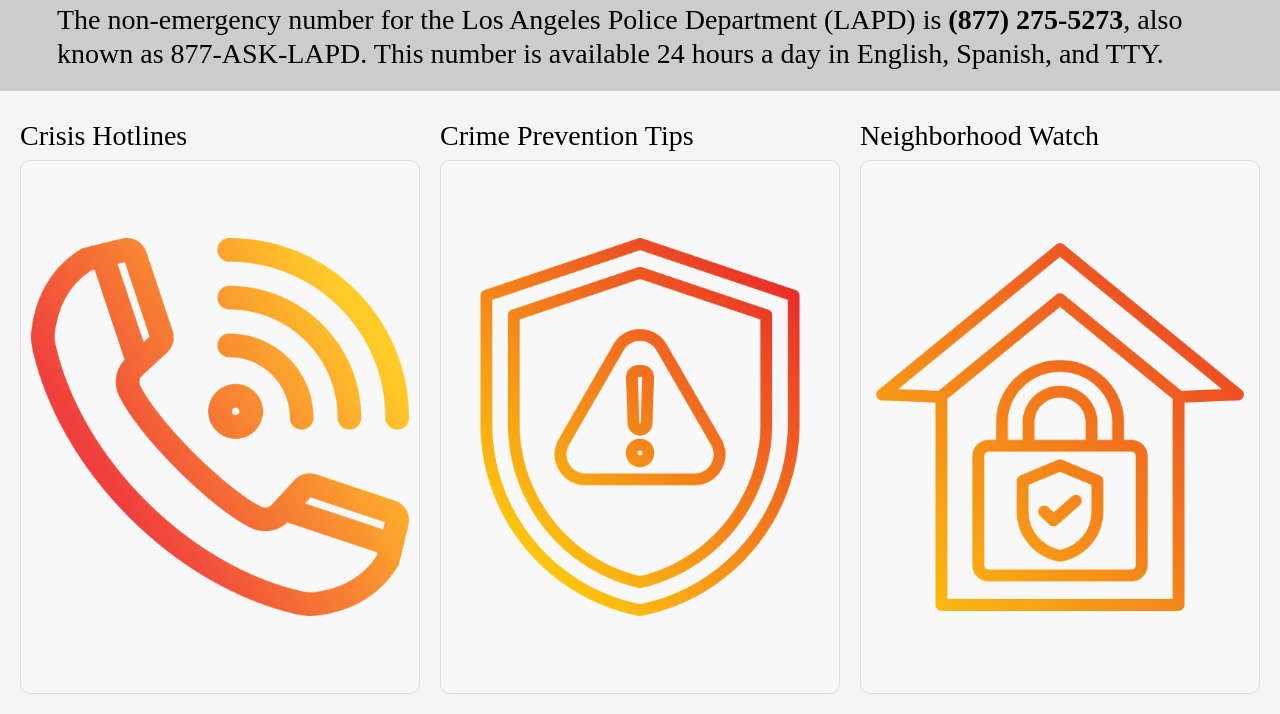
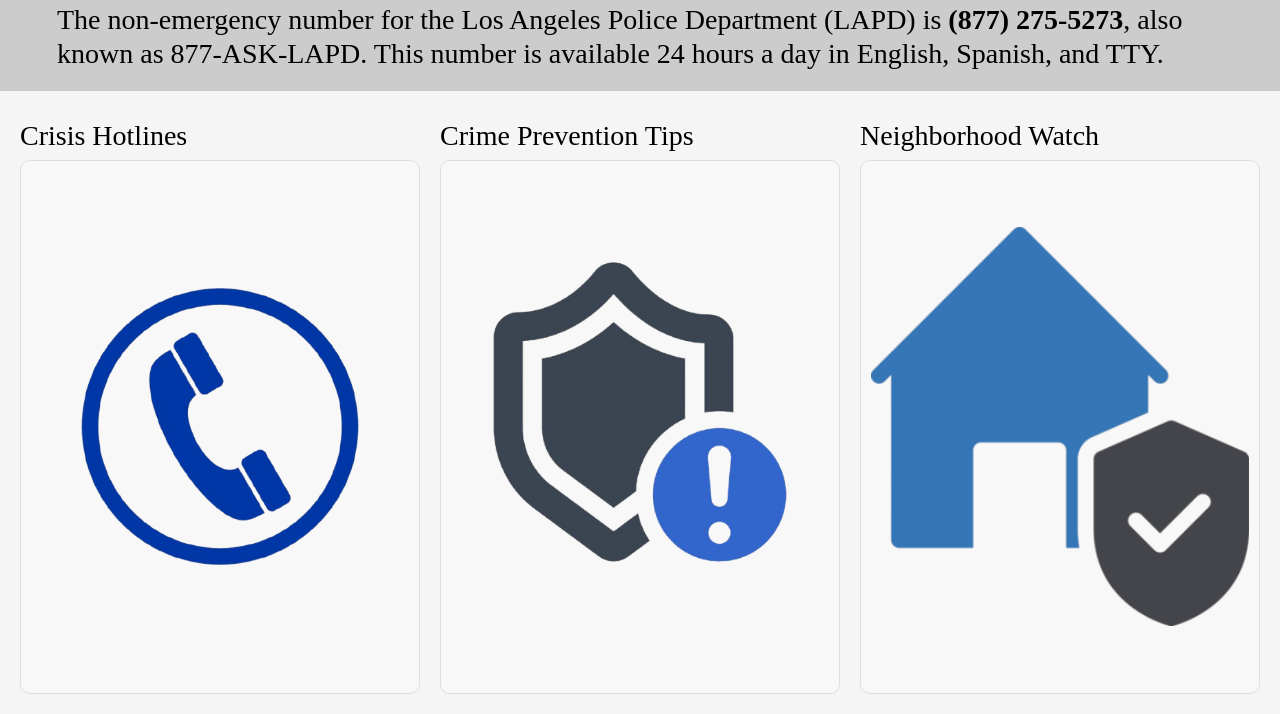
Before and after one commit to nashlaturciosss/SafeLA, a plain HTML site: page resources.html in a window 1280 px wide. Shown: the part 263-977 px from the top of the page. Drawn offline with nearby package versions, Linux system fonts and the light colour scheme; a web font is replaced by a local one.

Commit message:
committed front end 2024/12/07

```diff
--- a/resources.html
+++ b/resources.html
@@ -28,7 +28,7 @@
                 <h3>Crisis Hotlines</h3>
                 <div class="flip-card-inner">
                     <div class="flip-card-front">
-                        <img src="images/clear_hotline.png" alt="Crisis Hotlines" style="width: 100%; height: auto; border-radius: 10px;">
+                        <img src="images/blue_hotline-removebg-preview.png" alt="Crisis Hotlines" style="width: 100%; height: auto; border-radius: 10px;">
                     </div>
                     <div class="flip-card-back">
                         <!-- Information table with resources -->
@@ -62,7 +62,7 @@
                 <h3>Crime Prevention Tips</h3>
                 <div class="flip-card-inner">
                     <div class="flip-card-front">
-                        <img src="images/crime_defense.png" alt="Crime Prevention" style="width: 100%; height: auto; border-radius: 10px;">
+                        <img src="images/blue_security-removebg-preview.png" alt="Crime Prevention" style="width: 100%; height: auto; border-radius: 10px;">
                     </div>
                     <div class="flip-card-back">
                         <!-- Information table with resources -->
@@ -105,7 +105,7 @@
                 <h3>Neighborhood Watch</h3>
                 <div class="flip-card-inner">
                     <div class="flip-card-front">
-                        <img src="images/neighborhood_watch2.png" alt="Neighborhood Watch" style="width: 100%; height: auto; border-radius: 10px;">
+                        <img src="images/blue_neighborhood_watch.png" alt="Neighborhood Watch" style="width: 100%; height: auto; border-radius: 10px;">
                     </div>
                     <div class="flip-card-back">
                         <!-- Information table with resources -->
```
Also changed, not shown: images/blue_hotline-removebg-preview.png (added), images/blue_neighborhood_watch.png (added), images/blue_security-removebg-preview.png (added), images/clear_hotline.png (deleted), images/crime_defense.png (deleted), images/neighborhood_watch2.png (deleted).
